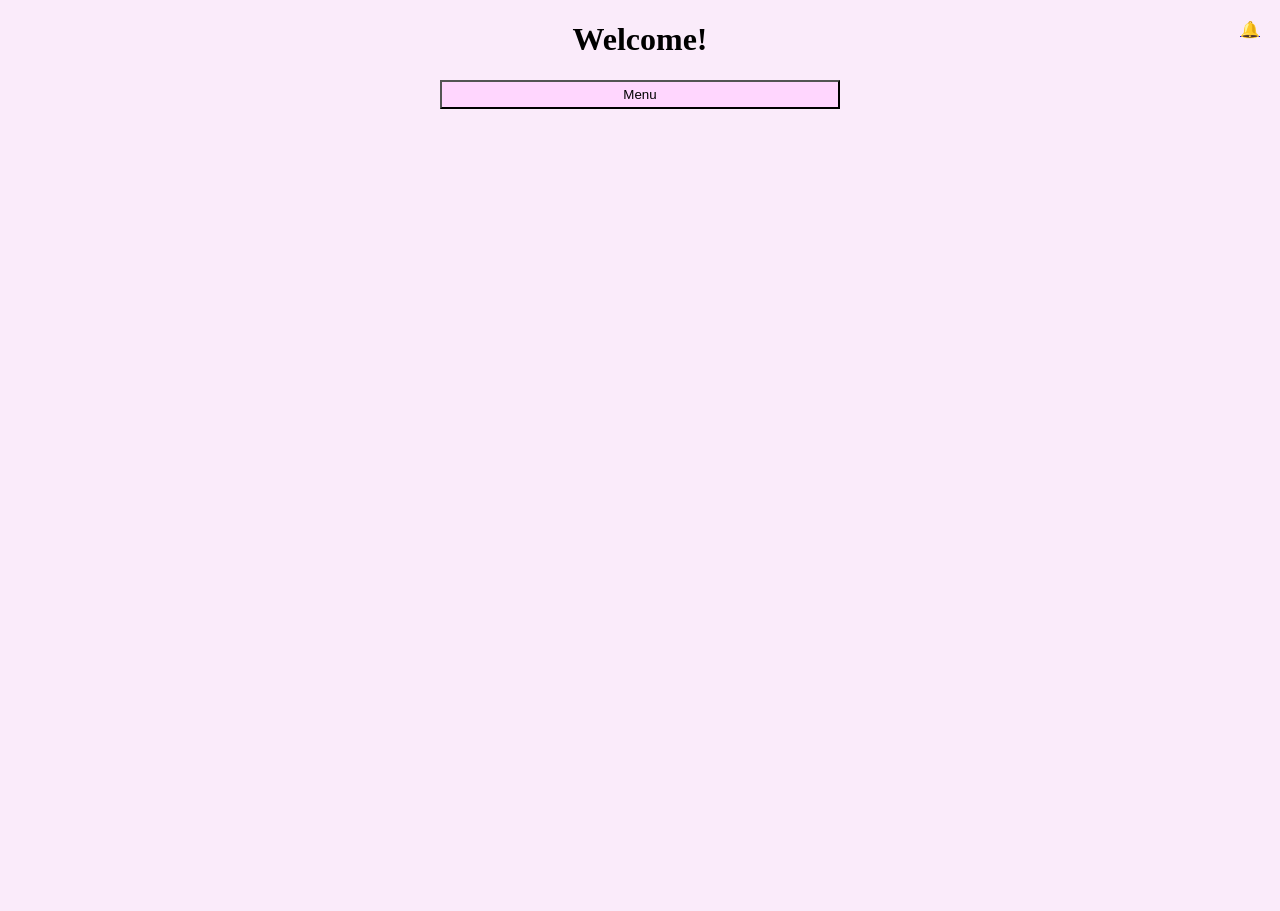
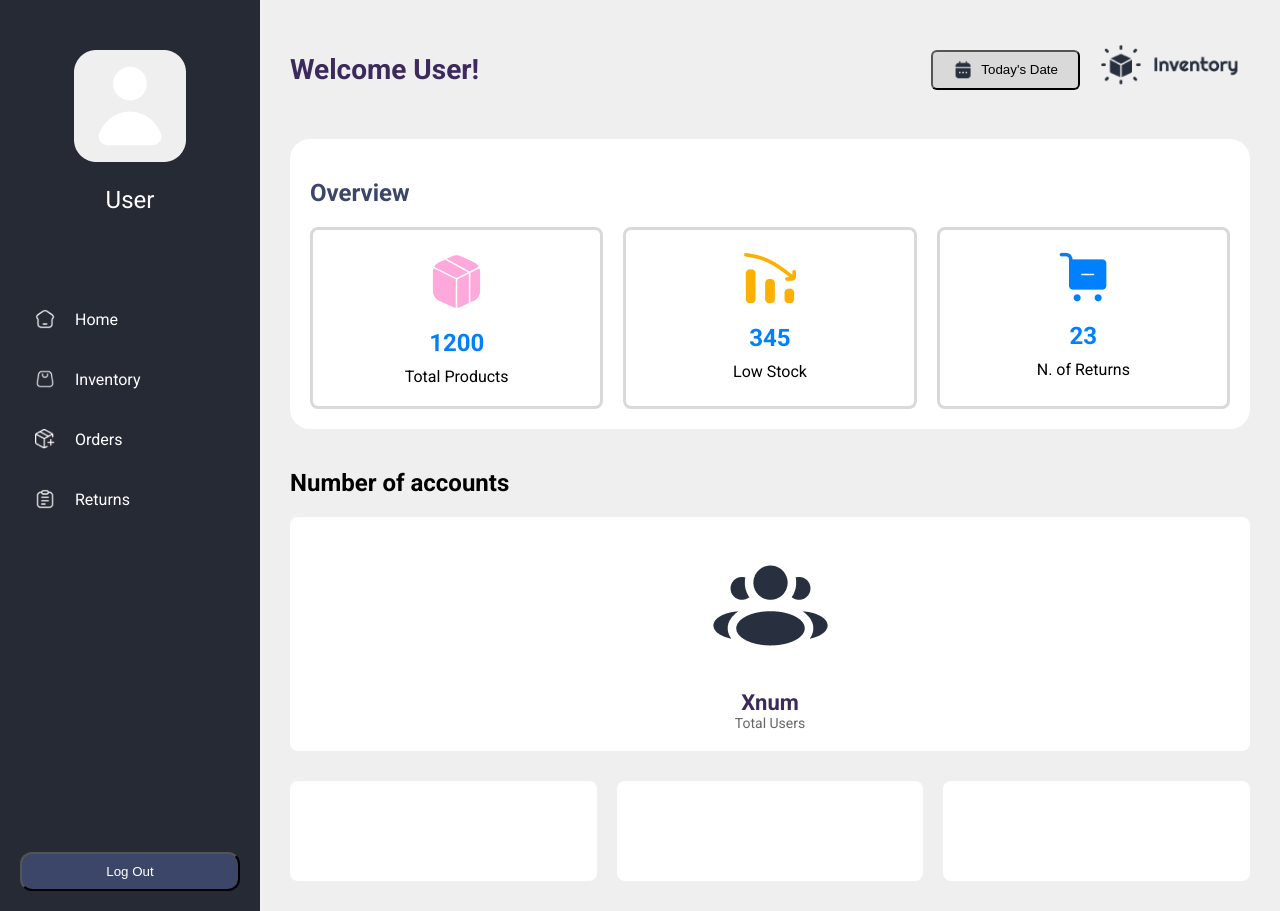
Before and after one commit to redsparrow98/store_manager, a Flask app: template src/templates/dashboard.html in a window 1280 px wide. Before the commit the page ends 109 px from the top, so only its background shows below. Run offline with Flask 3, Linux system fonts and the light colour scheme; the template is opened without the code that fills it, so the values that code supplies are empty.

Commit message:
Resolve merge conflicts

```diff
--- /dev/null
+++ b/src/static/css/global.css
@@ -0,0 +1,223 @@
+/* Global reset and layout */
+body {
+  margin: 0;
+  font-family: "Roboto", sans-serif;
+  background-color: #efefef;
+  display: flex;
+  min-height: 100vh;
+}
+
+/* Sidebar styles */
+.sidebar {
+  width: 220px;
+  background-color: #262a35;
+  color: white;
+  display: flex;
+  flex-direction: column;
+  padding: 20px;
+}
+
+.sidebar-user {
+  display: flex;
+  flex-direction: column;
+  align-items: center;
+  justify-content: center;
+  margin-bottom: 30px;
+  margin-top: 30px;
+}
+.user-icon-img {
+  width: 60px;
+  height: 60px;
+  display: block;
+  margin-bottom: 10px;
+}
+.user-label {
+  font-size: 24px;
+  color: white;
+  text-align: center;
+  margin-top: 20px;
+}
+.navigation {
+  margin-top: 50px;
+}
+
+.sidebar-nav a {
+  font-family: "Roboto", sans-serif;
+  display: flex;
+  align-items: center;
+  gap: 20px;
+  color: white;
+  text-decoration: none;
+  margin: 10px 0;
+  padding: 15px;
+}
+
+.sidebar-nav a:hover {
+  background-color: #3b4668;
+  color: white;
+  cursor: pointer;
+  border-left: 5px solid #d9d9d9;
+  width: 180px;
+  height: 20px;
+  border-top-right-radius: 12px;
+  border-bottom-right-radius: 12px;
+}
+.nav-icon {
+  width: 20px;
+  height: 20px;
+}
+
+.logout-btn {
+  margin-top: auto;
+  background: #3b4668;
+  border-radius: 12px;
+  color: white;
+  padding: 10px;
+  cursor: pointer;
+}
+
+/* Main content area on dashboard */
+.main-content {
+  flex: 1;
+  padding: 30px;
+  display: flex;
+  flex-direction: column;
+}
+
+.main-header {
+  display: flex;
+  justify-content: space-between;
+  align-items: center;
+  flex-wrap: wrap;
+}
+
+.main-header h1 {
+  color: #3c2a5d;
+  font-size: 28px;
+}
+
+.header-right {
+  display: flex;
+  align-items: center;
+  gap: 20px;
+}
+
+/* Date button */
+.date-btn {
+  display: flex;
+  align-items: center;
+  gap: 8px;
+  background-color: #d9d9d9;
+  padding: 8px 20px;
+  cursor: pointer;
+  border-radius: 6px;
+}
+
+.date-icon {
+  width: 20px;
+  height: 20px;
+}
+
+/* Logo styling */
+.logo-img {
+  width: 150px;
+  height: auto;
+}
+
+/* Overview section */
+.overview {
+  margin-top: 30px;
+  background: white;
+  padding: 20px;
+  border-radius: 20px;
+}
+.overview h2 {
+  color: #3b4668;
+}
+.overview-cards {
+  display: flex;
+  gap: 20px;
+  flex-wrap: wrap;
+}
+
+.overview-card {
+  flex: 1;
+  min-width: 200px;
+  border: 3px solid #d9d9d9;
+  border-radius: 8px;
+  padding: 20px;
+  text-align: center;
+}
+
+.overview-card .icon {
+  font-size: 24px;
+  margin-bottom: 10px;
+}
+
+.overview-card .value {
+  font-size: 24px;
+  font-weight: bold;
+  color: #0080fc;
+  margin-bottom: 10px;
+}
+
+.card .label {
+  font-size: 14px;
+  color: #666;
+}
+/* Accounts section */
+.accounts {
+  margin-top: 40px;
+}
+
+.accounts-box {
+  background-color: white;
+  padding: 20px;
+  border-radius: 8px;
+  text-align: center;
+}
+
+.accounts-box .icon {
+  font-size: 24px;
+  margin-bottom: 10px;
+}
+
+.accounts-box .value {
+  font-size: 22px;
+  font-weight: bold;
+  color: #3c2a5d;
+}
+
+.accounts-box .label {
+  font-size: 14px;
+  color: #666;
+}
+/* empty placeholder cards */
+.placeholders {
+  margin-top: 30px;
+  display: flex;
+  gap: 20px;
+  flex-wrap: wrap;
+}
+
+.placeholder {
+  flex: 1;
+  min-width: 200px;
+  height: 100px;
+  background-color: white;
+  border-radius: 8px;
+}
+
+/* Responsive */
+@media (max-width: 768px) {
+  .overview-cards,
+  .placeholders {
+    flex-direction: column;
+  }
+
+  .main-header {
+    flex-direction: column;
+    align-items: flex-start;
+    gap: 10px;
+  }
+}
--- /dev/null
+++ b/src/templates/base.html
@@ -0,0 +1,73 @@
+<!DOCTYPE html>
+<html lang="en">
+  <head>
+    <meta charset="UTF-8" />
+    <meta name="viewport" content="width=device-width, initial-scale=1.0" />
+    <title>{% block title %}Dashboard{% endblock %}</title>
+    <link
+      href="https://fonts.googleapis.com/css2?family=Roboto:wght@400;500;700&display=swap"
+      rel="stylesheet"
+    />
+    <link
+      rel="stylesheet"
+      href="{{ url_for('static', filename='css/global.css') }}"
+    />
+  </head>
+  <body>
+    <!-- Sidebar navigation  -->
+    <aside class="sidebar">
+      <div class="sidebar-user">
+        <div class="user-icon">
+          <img
+            src="{{ url_for('static', filename='images/usericon.png') }}"
+            alt="User Icon"
+            class="user-icon"
+          />
+        </div>
+        <span class="user-label">User</span>
+      </div>
+      <nav class="sidebar-nav">
+        <nav class="navigation">
+          <a href="{{ url_for('display_dashboard') }}">
+            <img
+              src="{{ url_for('static', filename='images/home.png') }}"
+              alt="Home Icon"
+              class="nav-icon"
+            />
+            Home
+          </a>
+          <a href="{{ url_for('display_inventory') }}">
+            <img
+              src="{{ url_for('static', filename='images/shoppingbag.png') }}"
+              alt="Inventory Icon"
+              class="nav-icon"
+            />
+            Inventory
+          </a>
+          <a href="#">
+            <img
+              src="{{ url_for('static', filename='images/orders.png') }}"
+              alt="Orders Icon"
+              class="nav-icon"
+            />
+            Orders
+          </a>
+          <a href="#">
+            <img
+              src="{{ url_for('static', filename='images/notepad.png') }}"
+              alt="Returns Icon"
+              class="nav-icon"
+            />
+            Returns
+          </a>
+        </nav>
+      </nav>
+      <button class="logout-btn">Log Out</button>
+    </aside>
+
+    <!-- Main content area -->
+    <main class="main-content">
+      <section class="content">{% block content %}{% endblock %}</section>
+    </main>
+  </body>
+</html>
--- a/src/templates/dashboard.html
+++ b/src/templates/dashboard.html
@@ -1,54 +1,91 @@
-<!DOCTYPE html>
-<html lang="en">
-<head>
-    <meta charset="UTF-8">
-    <meta name="viewport" content="width=device-width, initial-scale=1.0">
-    <title>Dashboard</title>
-</head>
-<body style="background-color: #faebfa">
-    <h1 style="text-align:center;">Welcome!</h1>
-
-     <a href="{{ url_for('show_notifications') }}"
-        style="position: absolute; top: 20px; right: 20px" background-color: none; border:none; cursor:pointer; font-size:28px;"
-    >
-    🔔
-    {% if notif_count > 0 %}
-    <span style="
-        position:absolute;
-        top:-5px;
-        right:-5px;
-        background:red;
-        color:white;
-        padding:2px 6px;
-        font-size:12px;
-        border-radius:50%;
-    ">
-        {{ notif_count }}
-    </span>
-    {% endif %}
-     </a>
-
-    <button
-        onclick="toggleMenu()"
-        style="min-width: 400px; background-color: #FFD6FE; display:block; margin:auto; padding: 5px 15px;"
-    >
-        Menu
+{% extends "base.html" %} {% block title %}Dashboard{% endblock %} {% block
+content %}
+<header class="main-header">
+  <h1>Welcome User!</h1>
+  <div class="header-right">
+    <!-- Date button with icon -->
+    <button class="date-btn">
+      <img
+        src="{{ url_for('static', filename='images/calendar.png') }}"
+        alt="Calendar Icon"
+        class="date-icon"
+      />
+      Today's Date
     </button>
 
-    <div id='menu-options' style="display:none; margin-top:20px; text-align:center;">
-        <button
-            onclick="window.location.href='{{ url_for('display_inventory') }}'"
-            style="background-color: #FFD6FE; padding: 5px 15px;"
-        >
-            Manage inventory
-        </button>
+    <!-- Logo image -->
+    <div class="logo">
+      <img
+        src="{{ url_for('static', filename='images/logo.png') }}"
+        alt="Company Logo"
+        class="logo-img"
+      />
+    </div>
+  </div>
+</header>
+<!-- Overview section -->
+<section class="overview">
+  <h2>Overview</h2>
+  <div class="overview-cards">
+    <!-- Total Products card -->
+    <div class="overview-card">
+      <div class="icon">
+        <img
+          src="{{ url_for('static', filename='images/packagebox.png') }}"
+          alt="Products Icon"
+          class="card-icon"
+        />
+      </div>
+      <div class="value">1200</div>
+      <div class="label">Total Products</div>
     </div>
 
-    <script>
-    function toggleMenu() {
-        const menu = document.getElementById('menu-options');
-        menu.style.display = (menu.style.display === 'block') ? 'none' : 'block';
-    }
-    </script>
-</body>
-</html>
+    <!-- Low stock card -->
+    <div class="overview-card">
+      <div class="icon">
+        <img
+          src="{{ url_for('static', filename='images/chart-arrow-down.png') }}"
+          alt="Low Stock Icon"
+          class="card-icon"
+        />
+      </div>
+      <div class="value">345</div>
+      <div class="label">Low Stock</div>
+    </div>
+    <!-- Returns card -->
+    <div class="overview-card">
+      <div class="icon">
+        <img
+          src="{{ url_for('static', filename='images/cart-minus.png') }}"
+          alt="Returns Icon"
+          class="card-icon"
+        />
+      </div>
+      <div class="value">23</div>
+      <div class="label">N. of Returns</div>
+    </div>
+  </div>
+</section>
+<!-- Number of accounts section -->
+<section class="accounts">
+  <h2>Number of accounts</h2>
+  <div class="accounts-box">
+    <div class="icon">
+      <img
+        src="{{ url_for('static', filename='images/users.png') }}"
+        alt="Returns Icon"
+        class="card-icon"
+      />
+    </div>
+    <div class="value">Xnum</div>
+    <div class="label">Total Users</div>
+  </div>
+</section>
+
+<!-- Optional empty section -->
+<section class="placeholders">
+  <div class="placeholder"></div>
+  <div class="placeholder"></div>
+  <div class="placeholder"></div>
+</section>
+{% endblock %}
```
Also changed, not shown: src/static/images/Notification.png (added), src/static/images/calendar.png (added), src/static/images/cart-minus.png (added), src/static/images/chart-arrow-down.png (added), src/static/images/home.png (added), src/static/images/logo.png (added), src/static/images/notepad.png (added), src/static/images/orders.png (added), src/static/images/packagebox.png (added), src/static/images/shoppingbag.png (added), src/static/images/usericon.png (added), src/static/images/users.png (added).
